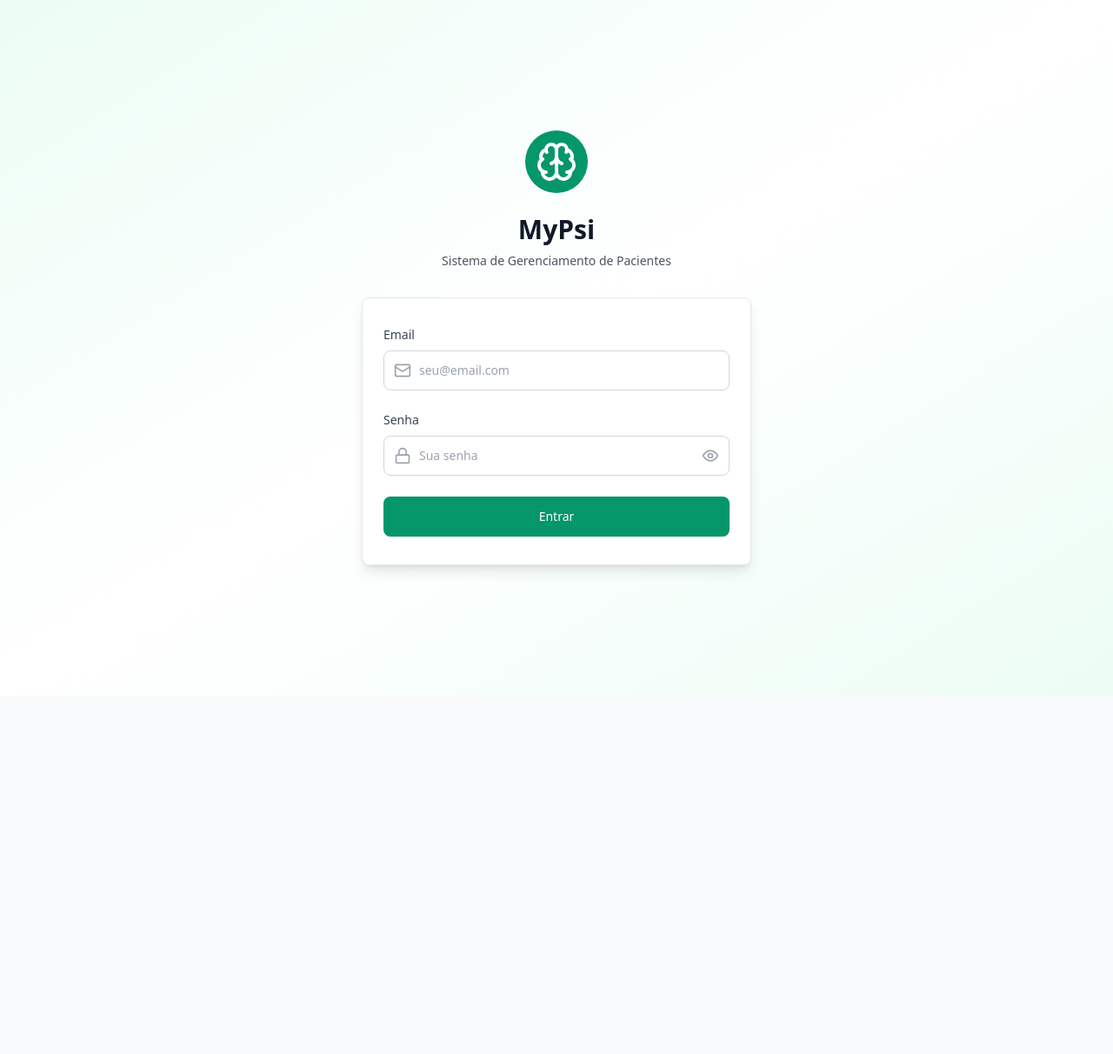
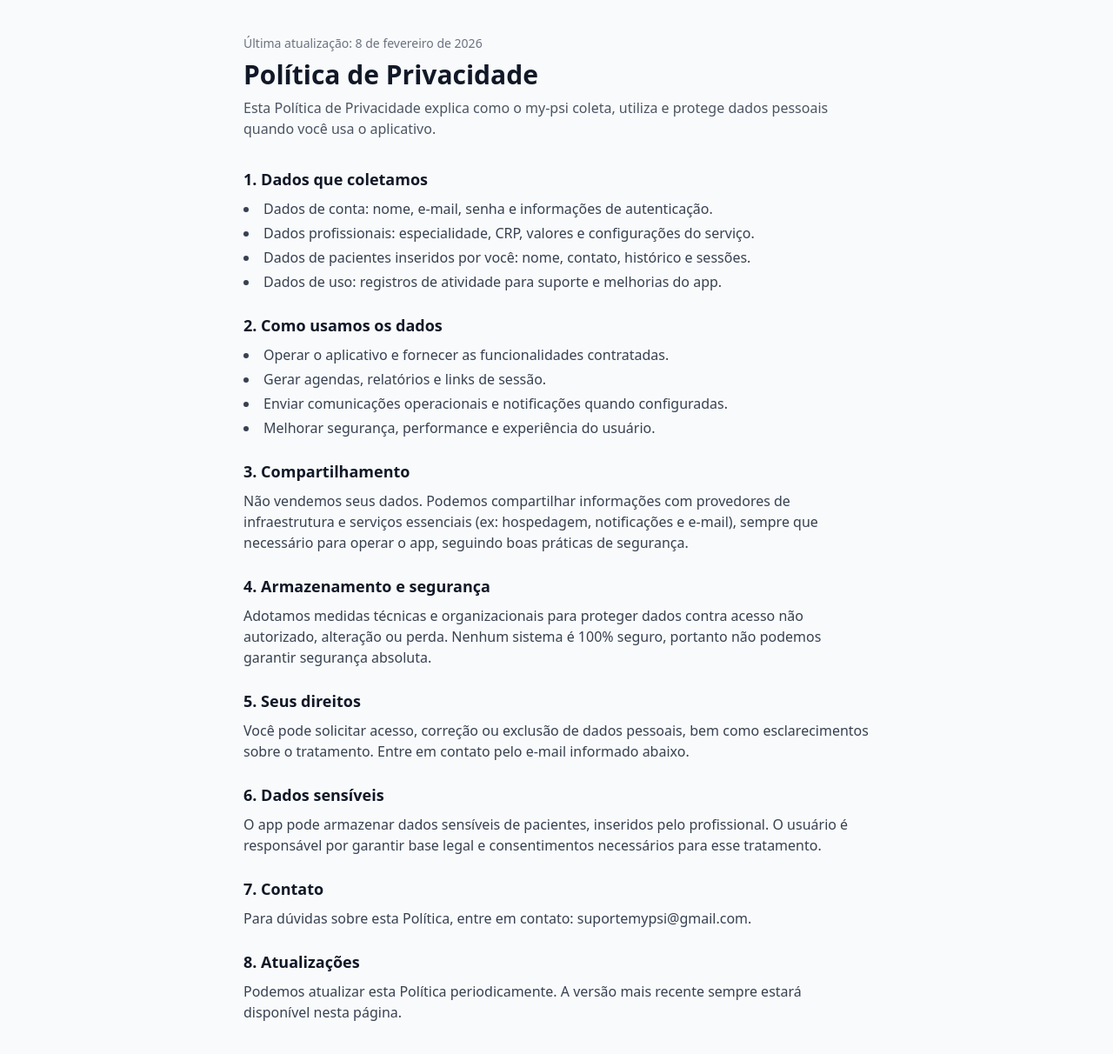
Before and after one commit to DANIELROCHA1990/my-psi, a React (Vite) app: page /privacidade in a window 1280 px wide. Before the commit this address led to /auth. Shown: the top 1212 px of the page at 87% size. Before the commit the page ends 800 px from the top, so only its background shows below. Built offline with nearby package versions, Linux system fonts and the light colour scheme; no server answers.

Commit message:
termos e politica de priv

```diff
--- a/src/App.tsx
+++ b/src/App.tsx
@@ -15,6 +15,8 @@ import Settings from './pages/Settings'
 import Notifications from './pages/Notifications'
 import PushAgendaPreview from './pages/PushAgendaPreview'
 import ScheduleLink from './pages/ScheduleLink'
+import PrivacyPolicy from './pages/PrivacyPolicy'
+import TermsOfService from './pages/TermsOfService'
 import { supabase } from './lib/supabase'
 import { listenForForegroundMessages } from './lib/pushSubscription'
 import { Eye, EyeOff, Lock } from 'lucide-react'
@@ -108,6 +110,8 @@ export default function App() {
   return (
     <Router>
       <Routes>
+        <Route path="/privacidade" element={<PrivacyPolicy />} />
+        <Route path="/termos" element={<TermsOfService />} />
         <Route path="/notificacoes" element={<Notifications />} />
         <Route path="/push" element={<Navigate to="/notificacoes" replace />} />
         <Route path="/push/agenda" element={<PushAgendaPreview />} />
--- /dev/null
+++ b/src/pages/PrivacyPolicy.tsx
@@ -0,0 +1,90 @@
+import React from 'react'
+
+export default function PrivacyPolicy() {
+  return (
+    <div className="min-h-screen bg-gray-50">
+      <div className="max-w-3xl mx-auto px-6 py-10">
+        <header className="mb-8">
+          <p className="text-sm text-gray-500">Última atualização: 8 de fevereiro de 2026</p>
+          <h1 className="text-3xl font-bold text-gray-900 mt-2">Política de Privacidade</h1>
+          <p className="text-gray-600 mt-2">
+            Esta Política de Privacidade explica como o my-psi coleta, utiliza e protege dados
+            pessoais quando você usa o aplicativo.
+          </p>
+        </header>
+
+        <div className="space-y-6 text-gray-700">
+          <section>
+            <h2 className="text-lg font-semibold text-gray-900">1. Dados que coletamos</h2>
+            <ul className="list-disc list-inside mt-2 space-y-1">
+              <li>Dados de conta: nome, e-mail, senha e informações de autenticação.</li>
+              <li>Dados profissionais: especialidade, CRP, valores e configurações do serviço.</li>
+              <li>Dados de pacientes inseridos por você: nome, contato, histórico e sessões.</li>
+              <li>Dados de uso: registros de atividade para suporte e melhorias do app.</li>
+            </ul>
+          </section>
+
+          <section>
+            <h2 className="text-lg font-semibold text-gray-900">2. Como usamos os dados</h2>
+            <ul className="list-disc list-inside mt-2 space-y-1">
+              <li>Operar o aplicativo e fornecer as funcionalidades contratadas.</li>
+              <li>Gerar agendas, relatórios e links de sessão.</li>
+              <li>Enviar comunicações operacionais e notificações quando configuradas.</li>
+              <li>Melhorar segurança, performance e experiência do usuário.</li>
+            </ul>
+          </section>
+
+          <section>
+            <h2 className="text-lg font-semibold text-gray-900">3. Compartilhamento</h2>
+            <p className="mt-2">
+              Não vendemos seus dados. Podemos compartilhar informações com provedores de
+              infraestrutura e serviços essenciais (ex: hospedagem, notificações e e-mail),
+              sempre que necessário para operar o app, seguindo boas práticas de segurança.
+            </p>
+          </section>
+
+          <section>
+            <h2 className="text-lg font-semibold text-gray-900">4. Armazenamento e segurança</h2>
+            <p className="mt-2">
+              Adotamos medidas técnicas e organizacionais para proteger dados contra acesso não
+              autorizado, alteração ou perda. Nenhum sistema é 100% seguro, portanto não podemos
+              garantir segurança absoluta.
+            </p>
+          </section>
+
+          <section>
+            <h2 className="text-lg font-semibold text-gray-900">5. Seus direitos</h2>
+            <p className="mt-2">
+              Você pode solicitar acesso, correção ou exclusão de dados pessoais, bem como
+              esclarecimentos sobre o tratamento. Entre em contato pelo e-mail informado abaixo.
+            </p>
+          </section>
+
+          <section>
+            <h2 className="text-lg font-semibold text-gray-900">6. Dados sensíveis</h2>
+            <p className="mt-2">
+              O app pode armazenar dados sensíveis de pacientes, inseridos pelo profissional.
+              O usuário é responsável por garantir base legal e consentimentos necessários para
+              esse tratamento.
+            </p>
+          </section>
+
+          <section>
+            <h2 className="text-lg font-semibold text-gray-900">7. Contato</h2>
+            <p className="mt-2">
+              Para dúvidas sobre esta Política, entre em contato: suportemypsi@gmail.com.
+            </p>
+          </section>
+
+          <section>
+            <h2 className="text-lg font-semibold text-gray-900">8. Atualizações</h2>
+            <p className="mt-2">
+              Podemos atualizar esta Política periodicamente. A versão mais recente sempre
+              estará disponível nesta página.
+            </p>
+          </section>
+        </div>
+      </div>
+    </div>
+  )
+}
--- /dev/null
+++ b/src/pages/TermsOfService.tsx
@@ -0,0 +1,76 @@
+import React from 'react'
+
+export default function TermsOfService() {
+  return (
+    <div className="min-h-screen bg-gray-50">
+      <div className="max-w-3xl mx-auto px-6 py-10">
+        <header className="mb-8">
+          <p className="text-sm text-gray-500">Última atualização: 8 de fevereiro de 2026</p>
+          <h1 className="text-3xl font-bold text-gray-900 mt-2">Termos de Serviço</h1>
+          <p className="text-gray-600 mt-2">
+            Ao acessar e usar o my-psi, você concorda com estes Termos de Serviço.
+          </p>
+        </header>
+
+        <div className="space-y-6 text-gray-700">
+          <section>
+            <h2 className="text-lg font-semibold text-gray-900">1. Uso do serviço</h2>
+            <p className="mt-2">
+              O my-psi é uma plataforma de gestão para profissionais de saúde. Você concorda
+              em utilizar o serviço de forma lícita e conforme estes termos.
+            </p>
+          </section>
+
+          <section>
+            <h2 className="text-lg font-semibold text-gray-900">2. Conta e segurança</h2>
+            <p className="mt-2">
+              Você é responsável por manter suas credenciais seguras e por todas as atividades
+              realizadas em sua conta. Em caso de suspeita de uso indevido, comunique-nos.
+            </p>
+          </section>
+
+          <section>
+            <h2 className="text-lg font-semibold text-gray-900">3. Conteúdo inserido</h2>
+            <p className="mt-2">
+              Os dados inseridos por você (incluindo dados de pacientes) são de sua
+              responsabilidade. Você declara ter base legal e consentimentos necessários para
+              o tratamento dessas informações.
+            </p>
+          </section>
+
+          <section>
+            <h2 className="text-lg font-semibold text-gray-900">4. Disponibilidade</h2>
+            <p className="mt-2">
+              Empenhamos esforços para manter o serviço disponível, mas não garantimos operação
+              ininterrupta. Podemos realizar manutenções e atualizações quando necessário.
+            </p>
+          </section>
+
+          <section>
+            <h2 className="text-lg font-semibold text-gray-900">5. Limitação de responsabilidade</h2>
+            <p className="mt-2">
+              O my-psi é uma ferramenta de apoio à gestão. Não substitui o julgamento clínico
+              do profissional. Não nos responsabilizamos por decisões tomadas com base nos
+              dados inseridos na plataforma.
+            </p>
+          </section>
+
+          <section>
+            <h2 className="text-lg font-semibold text-gray-900">6. Encerramento</h2>
+            <p className="mt-2">
+              Podemos suspender ou encerrar o acesso em caso de violação destes termos ou uso
+              indevido do serviço.
+            </p>
+          </section>
+
+          <section>
+            <h2 className="text-lg font-semibold text-gray-900">7. Contato</h2>
+            <p className="mt-2">
+              Para dúvidas sobre estes Termos, entre em contato: suportemypsi@gmail.com.
+            </p>
+          </section>
+        </div>
+      </div>
+    </div>
+  )
+}
```
